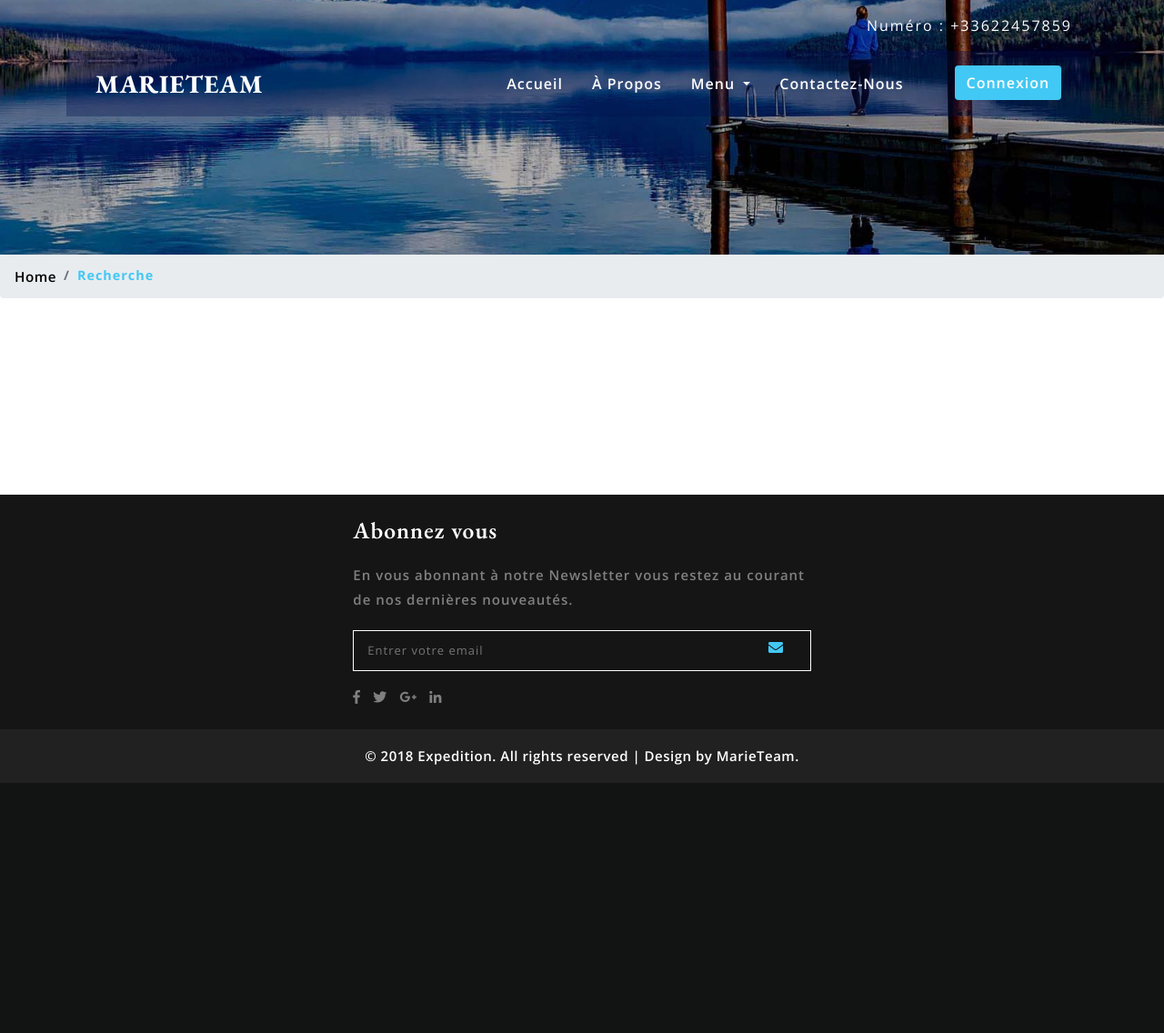
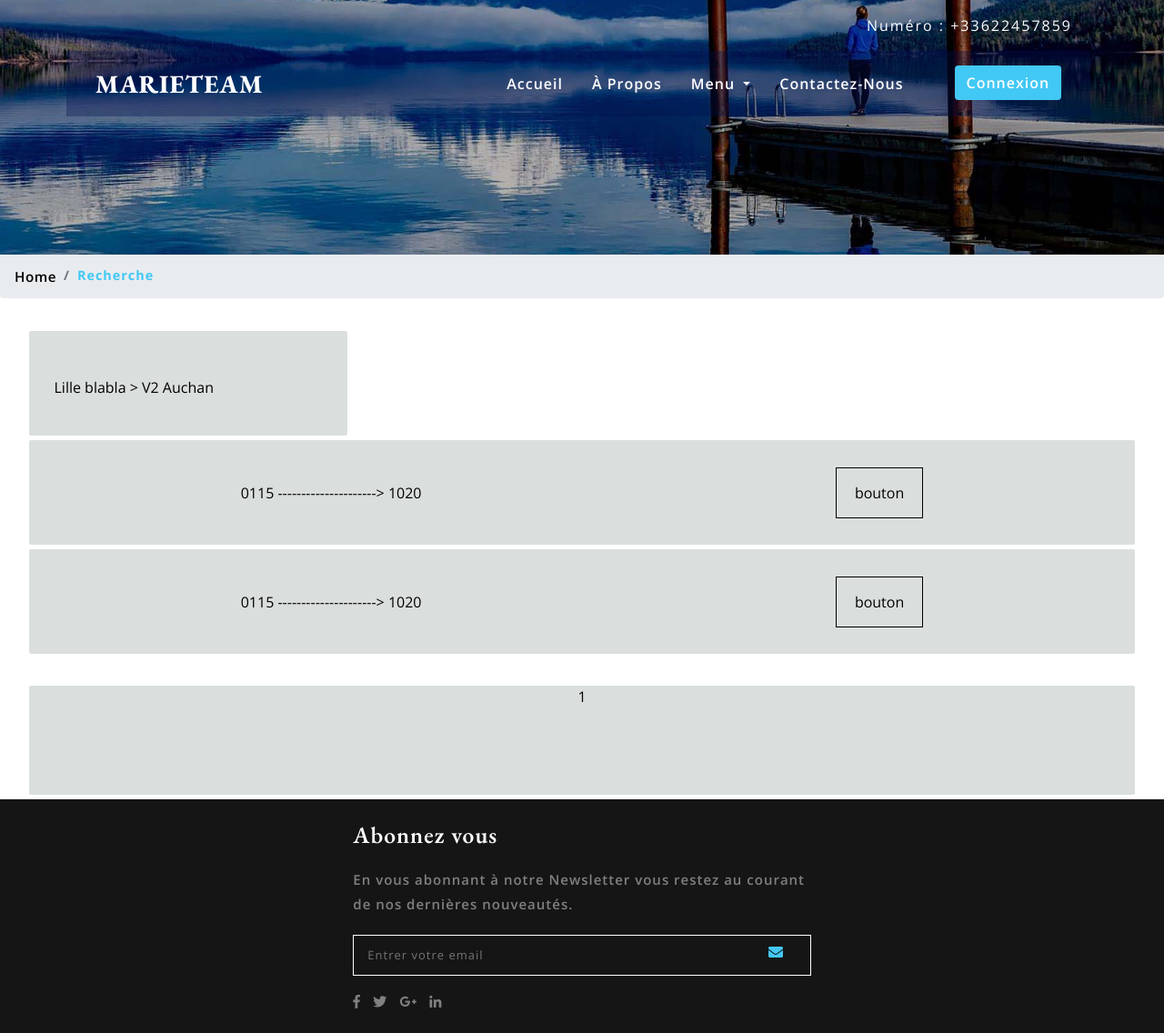
Before and after one commit to lean0/marieteam, a PHP site: page /search.php in a window 1280 px wide. Shown: the top 1136 px of the page at 91% size. Before the commit the page ends 861 px from the top, so only its background shows below. Run offline with PHP 8.4, Linux system fonts and the light colour scheme; data that the repository does not hold is empty.

Commit message:
Template search

```diff
--- a/search.php
+++ b/search.php
@@ -54,9 +54,72 @@ require("global.php");
         <li class="breadcrumb-item active" aria-current="page">Recherche</li>
     </ol>
 </nav>
+
 <!-- Corps -->
 
-<div style="background: none; min-height: calc(100vh - 615px); margin-bottom: 15px; padding: 15px 20px">
+<div style="background: none; min-height: calc(100vh - 615px); margin-bottom: 15px; padding: 15px 2.5%">
+
+
+    <!--TEMPLATE-->
+
+    <div class="lieu">
+        Lille blabla > V2 Auchan
+    </div>
+
+    <div class="ligne">
+        <div style=" padding-right: 10px; margin: auto">
+            0115 ---------------------> 1020
+        </div>
+        <div style="padding: 15px 20px;margin: auto; border: 0.75px solid black">
+            bouton
+        </div>
+    </div>
+    <div class="ligne">
+        <div style=" padding-right: 10px; margin: auto">
+            0115 ---------------------> 1020
+        </div>
+        <div style="padding: 15px 20px;margin: auto; border: 0.75px solid black">
+            bouton
+        </div>
+    </div>
+
+    <style>
+        .ligne {
+            margin: 5px 0;
+            background: #dadfdd;
+            width: 100%;
+            border-radius: 2px;
+            border: none;
+            color: black;
+            min-height: 115px;
+            display: flex;
+            flex-direction: row;
+            flex-wrap: wrap;
+            justify-content: space-around;
+            padding: 10px;
+            text-align: center
+        }
+        .lieu {
+            /*margin: top right bottom left;*/
+            margin: 5px 0;
+            background: #dadfdd;
+            max-width: 350px;
+            border-radius: 2px;
+            border: none;
+            padding: 25px 27.5px;
+            color: black;
+            height: 115px;
+            line-height: 75px;
+        }
+    </style>
+    <!--FIN TEMPLATE-->
+
+
+
+
+
+
+
     <table>
         <?php
         $cond = array();
@@ -127,17 +190,21 @@ require("global.php");
         ?>
     </table>
 </div>
+
+
+<div class="line">1</div>
 <style>
     .line {
-        padding: 10px;
         margin: 5px auto;
         background: #dadfdd;
         width: 95%;
         border-radius: 2px;
         border: none;
-        color: white;
-        height: 150px;
-        line-height: 150px;
+        color: black;
+        min-height: 120px;
+        display: flex;
+        flex-direction: row;
+        justify-content: space-around;
         text-align: center
     }
 </style>
```
